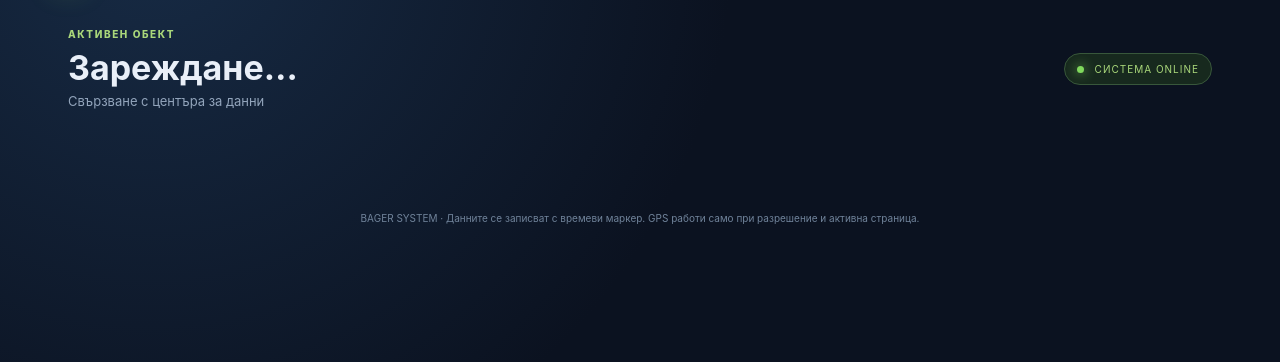
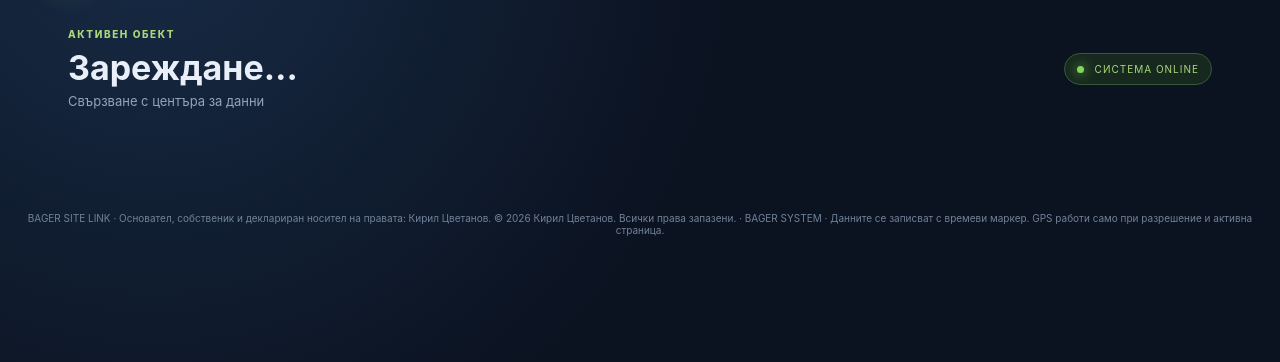
Before and after one commit to KirilTSV/bager-site-link, a FastAPI app: template templates/app.html in a window 1280 px wide. Shown: the part 68-430 px from the top of the page. Run offline with FastAPI, Linux system fonts and the light colour scheme; the template is opened without the code that fills it: most values are stand-ins (such as "Sample title", 1, 10 or a date in 2020).

Commit message:
legal: identify Kiril Tsvetanov as founder and declared rights holder in templates/app.html

```diff
--- a/templates/app.html
+++ b/templates/app.html
@@ -5,4 +5,4 @@
 <section id="operatorView" class="role-view hidden"><div class="panel action-panel"><div class="eyebrow">ЕКРАН НА ОПЕРАТОРА</div><h2>Работа с камионите</h2><p class="muted">Потвърждаваш натоварването и действителния обем. GPS се записва само след разрешение и по време на активна смяна.</p><div class="gps-status" id="gpsStatus"><span class="dot"></span><span>GPS не е стартиран</span></div><div class="button-row"><button class="primary" id="startShift">Започни смяна и GPS</button><button class="secondary" id="stopGps">Спри GPS / край на смяна</button></div><h3>Курсове за потвърждение</h3><div id="operatorTrips" class="trip-cards"></div></div></section>
 <section id="managerView" class="role-view hidden"><div class="panel"><div class="eyebrow">ОБЕКТ</div><h2>Оперативен преглед</h2><div class="kpi-grid"><article class="kpi"><span>Потвърдени m³</span><strong id="managerM3">0</strong></article><article class="kpi"><span>Курсове</span><strong id="managerTrips">0</strong></article></div><div id="managerActivity"></div></div></section>
 <section id="clientView" class="role-view hidden"><div class="panel"><div class="eyebrow">КЛИЕНТСКИ ПРЕГЛЕД</div><h2>Напредък на обекта</h2><p class="muted">Виждате само информацията, споделена за този обект.</p><div class="kpi-grid"><article class="kpi"><span>Потвърдени количества</span><strong id="clientM3">—</strong></article><article class="kpi"><span>Завършени курсове</span><strong id="clientTrips">—</strong></article></div></div></section>
-</main><footer class="footer">BAGER SYSTEM · Данните се записват с времеви маркер. GPS работи само при разрешение и активна страница.</footer><script src="https://unpkg.com/leaflet@1.9.4/dist/leaflet.js" integrity="sha256-20nQCchB9co0qIjJZRGuk2/Z9VM+kNiyxNV1lvTlZBo=" crossorigin=""></script><link rel="stylesheet" href="https://unpkg.com/leaflet@1.9.4/dist/leaflet.css"><script src="/static/app.js"></script><script src="/static/field-command.js" defer></script></body></html>
+</main><footer class="footer">BAGER SITE LINK · Основател, собственик и деклариран носител на правата: Кирил Цветанов. © 2026 Кирил Цветанов. Всички права запазени. · BAGER SYSTEM · Данните се записват с времеви маркер. GPS работи само при разрешение и активна страница.</footer><script src="https://unpkg.com/leaflet@1.9.4/dist/leaflet.js" integrity="sha256-20nQCchB9co0qIjJZRGuk2/Z9VM+kNiyxNV1lvTlZBo=" crossorigin=""></script><link rel="stylesheet" href="https://unpkg.com/leaflet@1.9.4/dist/leaflet.css"><script src="/static/app.js"></script><script src="/static/field-command.js" defer></script></body></html>
```
